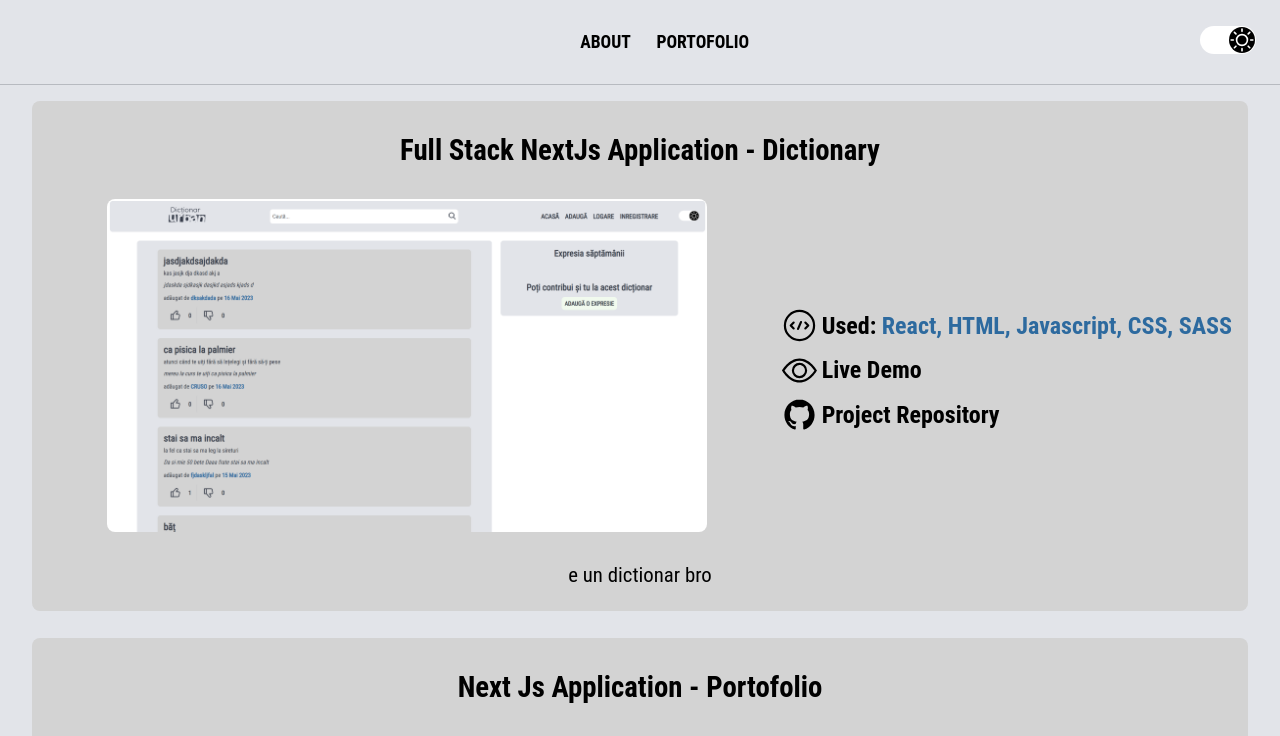
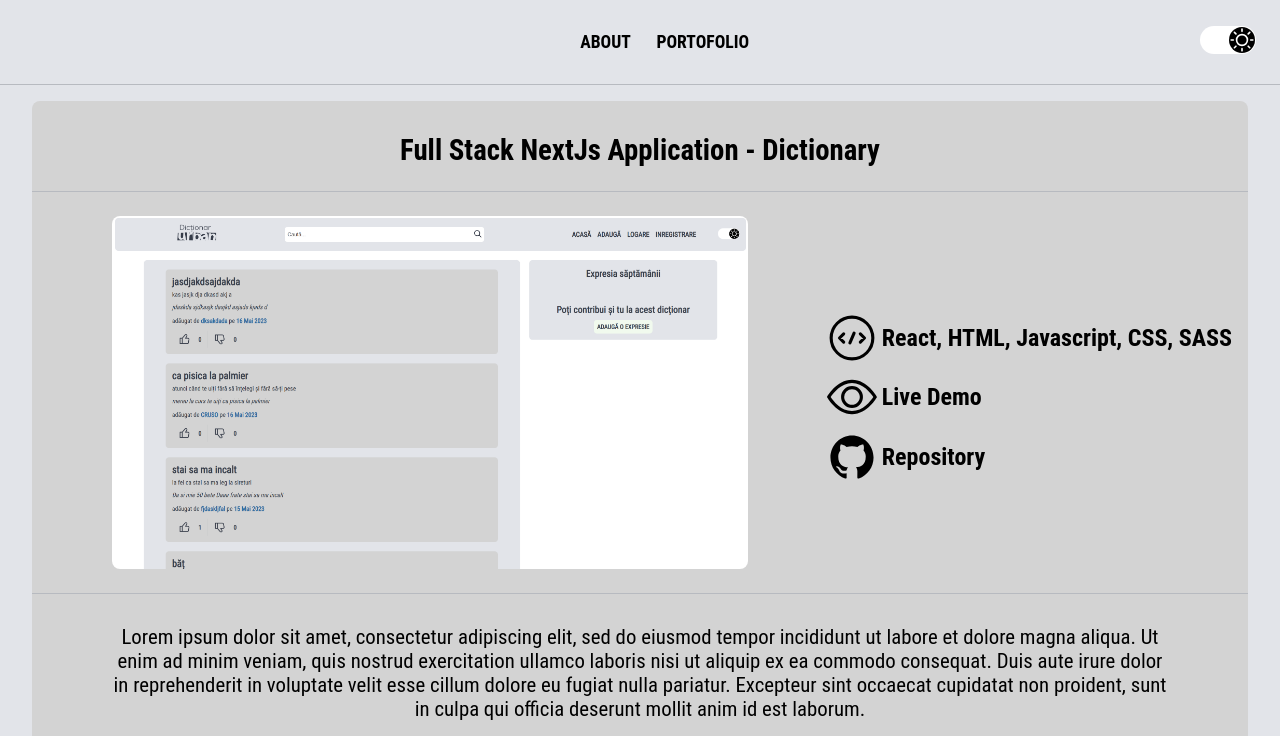
Before and after one commit to ioancruso/portfolio, a Next.js app: page /projects in a window 1280 px wide. Shown: the top 736 px of the page. Built offline with nearby package versions, Linux system fonts and the light colour scheme.

Commit message:
just changed the layout a little

```diff
--- a/components/content/ProjectCard.js
+++ b/components/content/ProjectCard.js
@@ -55,16 +55,16 @@ function ProjectCard(props) {
                 />
                 <div className={styles.details}>
                     <div className={styles.category}>
-                        <Technologies/>
-                        <div>Used: <span>{about.technologies}</span></div>
+                        <Technologies width={50} height={50}/>
+                        <div><span>{about.technologies}</span></div>
                     </div>
                     <a href={about.demo} target="_blank" className={`${styles.category} ${styles.link}`}>
-                        <Demo/>
+                        <Demo width={50} height={50}/>
                         <div>Live Demo</div>
                     </a>
                     <a href={about.repository} target="_blank" className={`${styles.category} ${styles.link}`}>
-                        <Github width={35} height={35}/>
-                        <div>Project Repository</div>
+                        <Github width={50} height={50}/>
+                        <div>Repository</div>
                     </a>
                 </div>
             </div>
--- a/data/projects.json
+++ b/data/projects.json
@@ -2,7 +2,7 @@
     {
       "id": 1,
       "name": "Full Stack NextJs Application - Dictionary",
-      "description": "e un dictionar bro",
+      "description": "Lorem ipsum dolor sit amet, consectetur adipiscing elit, sed do eiusmod tempor incididunt ut labore et dolore magna aliqua. Ut enim ad minim veniam, quis nostrud exercitation ullamco laboris nisi ut aliquip ex ea commodo consequat. Duis aute irure dolor in reprehenderit in voluptate velit esse cillum dolore eu fugiat nulla pariatur. Excepteur sint occaecat cupidatat non proident, sunt in culpa qui officia deserunt mollit anim id est laborum.",
       "photos": {
         "dark": "/demos/dictionary/darkmode.png",
         "light": "/demos/dictionary/lightmode.png"
@@ -16,7 +16,7 @@
     {
       "id": 2,
       "name": "Next Js Application - Portofolio",
-      "description": "e un exemplu bro",
+      "description": "Lorem ipsum dolor sit amet, consectetur adipiscing elit, sed do eiusmod tempor incididunt ut labore et dolore magna aliqua. Ut enim ad minim veniam, quis nostrud exercitation ullamco laboris nisi ut aliquip ex ea commodo consequat. Duis aute irure dolor in reprehenderit in voluptate velit esse cillum dolore eu fugiat nulla pariatur. Excepteur sint occaecat cupidatat non proident, sunt in culpa qui officia deserunt mollit anim id est laborum.",
       "photos": {
         "dark": "/demos/portofolio/darkmode.png",
         "light": "/demos/portofolio/lightmode.png"
--- a/styles/content/components/projectcard.module.scss
+++ b/styles/content/components/projectcard.module.scss
@@ -31,7 +31,9 @@
     font-weight: bold;
     font-size: 1.8rem;
     text-align: center;
-    margin-block: 2rem;
+    margin-block-start: 2rem;
+    padding-block-end: 1.5rem;
+    border-block-end: 1px solid var(--fourth-color);
 }
 .presentation {
     display: grid;
@@ -40,6 +42,8 @@
     margin-inline: auto;
     row-gap: 1.5rem;
     white-space: nowrap;
+    padding-block: 1.5rem;
+    border-block-end: 1px solid var(--fourth-color);
     @media screen and (min-width: 1136px) {
         grid-template-columns: 1fr 0.4fr;
         row-gap: 0;
@@ -91,21 +95,29 @@
 .category {
     all: unset;
     display: flex;
+    flex-direction: column;
     margin-block-start: 0.6rem;
     font-size: 1.2rem;
     margin-inline-end: 1rem;
+    svg {
+        margin-inline: auto;
+    }
     div {
-        margin-block: auto;
-        margin-inline-start: 0.3rem;
+        margin-block-start: 0.3rem;
         font-weight: bold;
-    }
-    span {
-        color: var(--clickable-color);
+        text-align: center;
     }
     @media screen and (min-width: 1136px) {
         font-size: 1.5rem;
         display: flex;
         flex-direction: row;
+        svg {
+            margin-inline: 0;
+        }
+        div {
+            margin-block: auto;
+            margin-inline-start: 0.3rem;
+        }
     }
 }
 .link {
```
